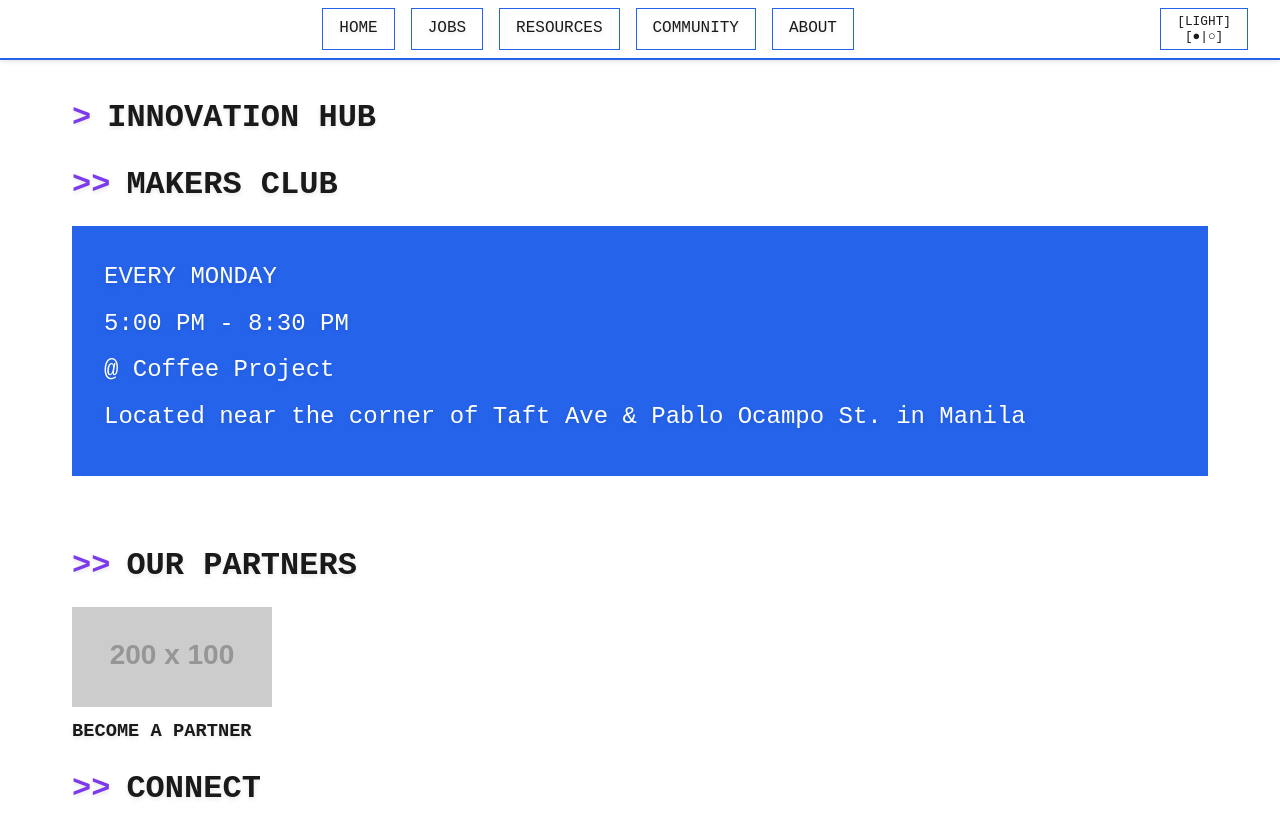
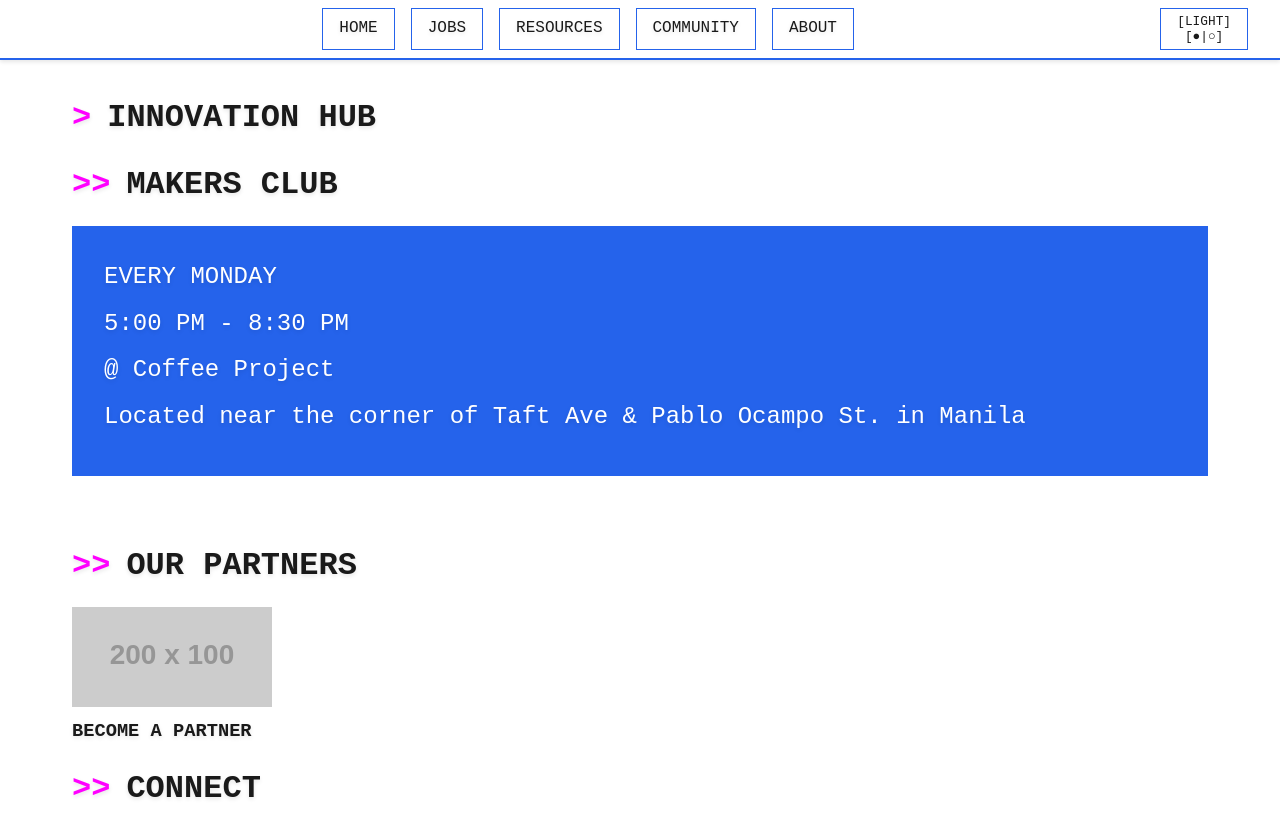
Before and after one commit to InnovationHub-PH/MakersClub, a website built with Vite: page index.html in a window 1280 px wide. Shown: the top 817 px of the page. Built offline with nearby package versions, Linux system fonts and the light colour scheme; placeholder pictures from the web are drawn by us.

Commit message:
Update style.css

```diff
--- a/style.css
+++ b/style.css
@@ -17,7 +17,7 @@
   --text-color: #1a1a1a;
   --border-color: #2563eb;
   --primary-color: #2563eb;
-  --secondary-color: #7c3aed;
+  --secondary-color: #FF00FF;
   --accent-color: #059669;
   --nav-height: 60px;
   --nav-element-height: 42px;
```
